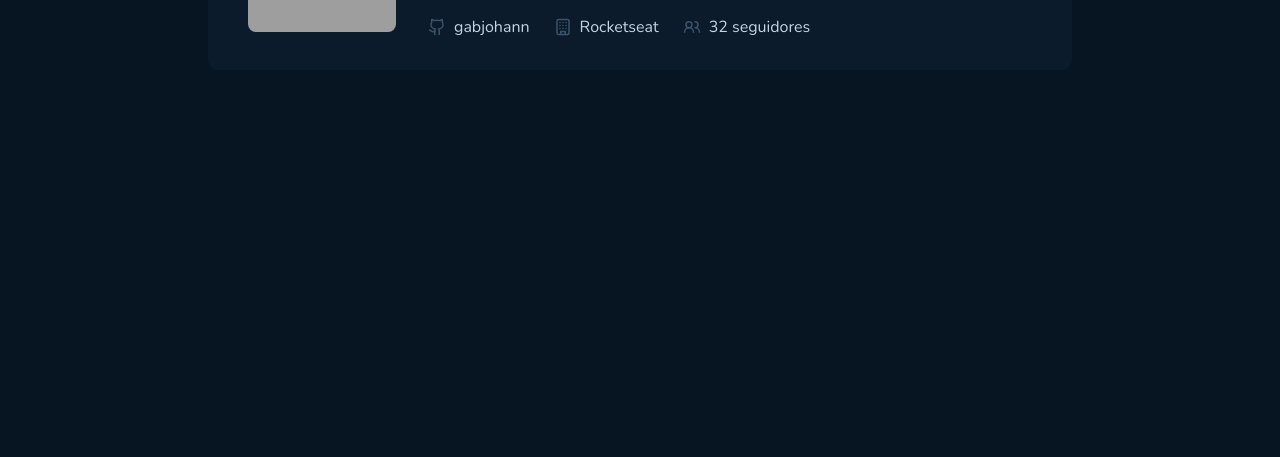
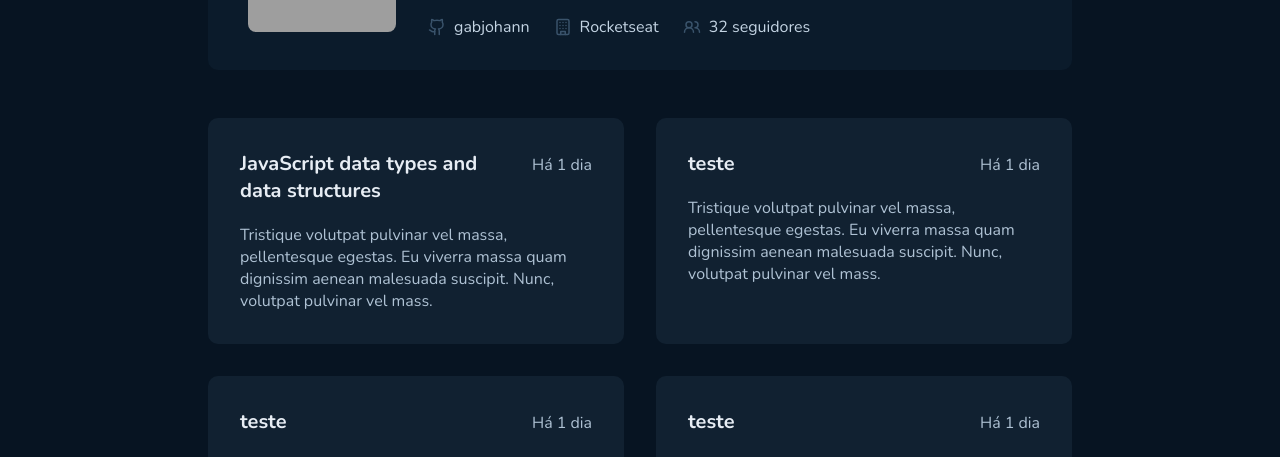
Before and after one commit to gabjohann/github-blog, a React (Vite) app: page / in a window 1280 px wide. Shown: the part 338-795 px from the top of the page. Built offline with nearby package versions, Linux system fonts and the light colour scheme; grey boxes are pictures that could not be loaded.

Commit message:
add: repositories feed

```diff
--- /dev/null
+++ b/src/pages/Feed/components/RepositoryCard/index.tsx
@@ -0,0 +1,23 @@
+import { RepositoryCardComponent } from './styles';
+
+interface RepositoryCardProps {
+  title: string;
+  description: string;
+  data: string;
+}
+
+export function RepositoryCard({
+  title,
+  description,
+  data,
+}: RepositoryCardProps) {
+  return (
+    <RepositoryCardComponent>
+      <div>
+        <h1>{title}</h1>
+        <span>{data}</span>
+      </div>
+      <p>{description}</p>
+    </RepositoryCardComponent>
+  );
+}
--- /dev/null
+++ b/src/pages/Feed/components/RepositoryCard/styles.ts
@@ -0,0 +1,28 @@
+import styled from 'styled-components';
+
+export const RepositoryCardComponent = styled.div`
+  width: 26rem;
+  padding: 2rem;
+  border-radius: 10px;
+  background: ${(props) => props.theme.post};
+
+  div {
+    display: flex;
+    align-items: baseline;
+    justify-content: space-between;
+
+    gap: 2rem;
+  }
+
+  h1 {
+    max-width: 70%;
+    color: ${(props) => props.theme.title};
+    font: 700 1.25rem Nunito, sans-serif;
+  }
+
+  p {
+    color: ${(props) => props.theme.text};
+    font: 400 1rem Nunito, sans-serif;
+    margin-top: 1.25rem;
+  }
+`;
--- a/src/pages/Feed/index.tsx
+++ b/src/pages/Feed/index.tsx
@@ -1,5 +1,6 @@
 import { Header } from '../../../components/Header';
-import { FeedContainer } from './styles';
+import { FeedContainer, RepositoriesContainer } from './styles';
+import { RepositoryCard } from './components/RepositoryCard';
 import { UserCard } from './components/UserCard';
 
 export function Feed() {
@@ -7,7 +8,38 @@ export function Feed() {
     <>
       <Header />
       <UserCard />
-      <FeedContainer></FeedContainer>
+      <FeedContainer>
+        <RepositoriesContainer>
+          <RepositoryCard
+            title={'JavaScript data types and data structures'}
+            description={
+              'Tristique volutpat pulvinar vel massa, pellentesque egestas. Eu viverra massa quam dignissim aenean malesuada suscipit. Nunc, volutpat pulvinar vel mass.'
+            }
+            data={'Há 1 dia'}
+          />
+          <RepositoryCard
+            title={'teste'}
+            description={
+              'Tristique volutpat pulvinar vel massa, pellentesque egestas. Eu viverra massa quam dignissim aenean malesuada suscipit. Nunc, volutpat pulvinar vel mass.'
+            }
+            data={'Há 1 dia'}
+          />
+          <RepositoryCard
+            title={'teste'}
+            description={
+              'Tristique volutpat pulvinar vel massa, pellentesque egestas. Eu viverra massa quam dignissim aenean malesuada suscipit. Nunc, volutpat pulvinar vel mass.'
+            }
+            data={'Há 1 dia'}
+          />
+          <RepositoryCard
+            title={'teste'}
+            description={
+              'Tristique volutpat pulvinar vel massa, pellentesque egestas. Eu viverra massa quam dignissim aenean malesuada suscipit. Nunc, volutpat pulvinar vel mass.'
+            }
+            data={'Há 1 dia'}
+          />
+        </RepositoriesContainer>
+      </FeedContainer>
     </>
   );
 }
--- a/src/pages/Feed/styles.ts
+++ b/src/pages/Feed/styles.ts
@@ -3,3 +3,15 @@ import styled from 'styled-components';
 export const FeedContainer = styled.div`
   padding: 0 18rem;
 `;
+
+export const RepositoriesContainer = styled.div`
+  width: 100%;
+  max-width: 864px;
+  margin: 3rem auto 3rem;
+
+  display: grid;
+  grid-template-columns: repeat(2, 1fr);
+  justify-content: center;
+
+  gap: 2rem;
+`;
```
